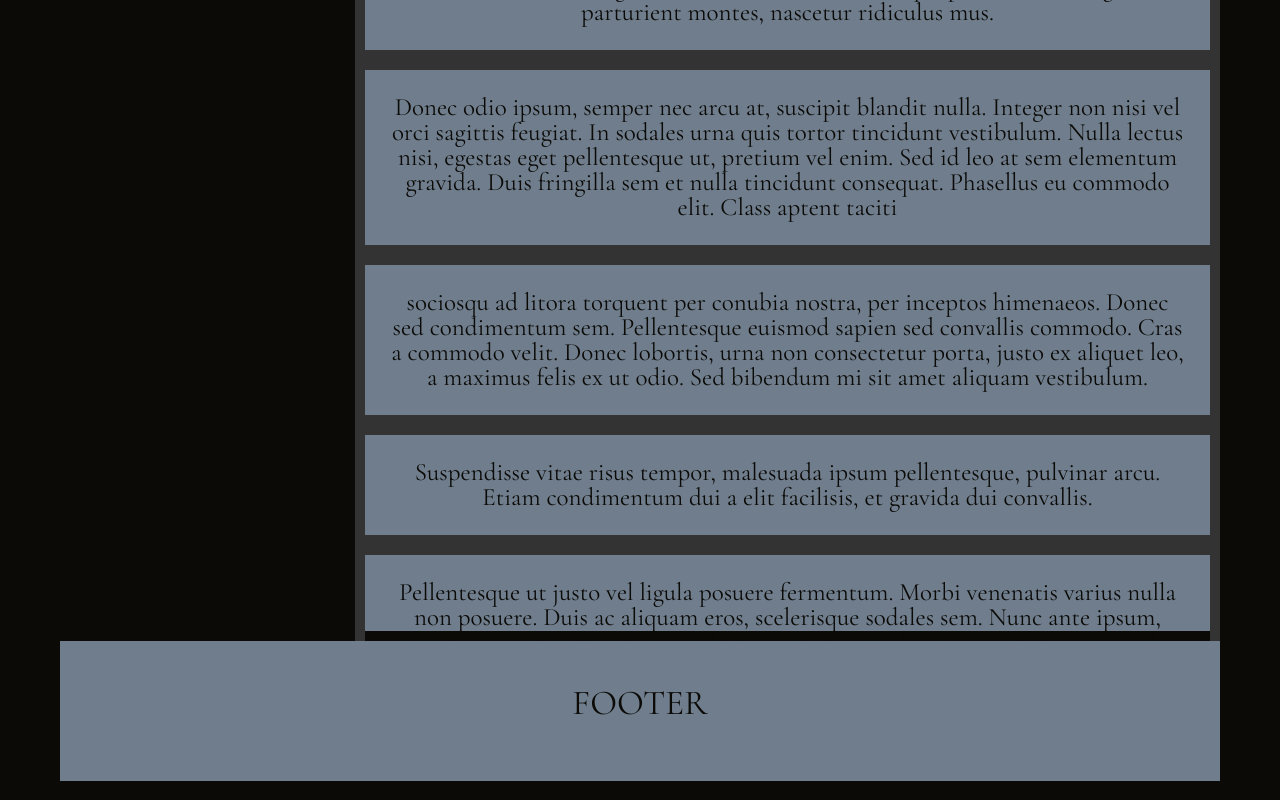
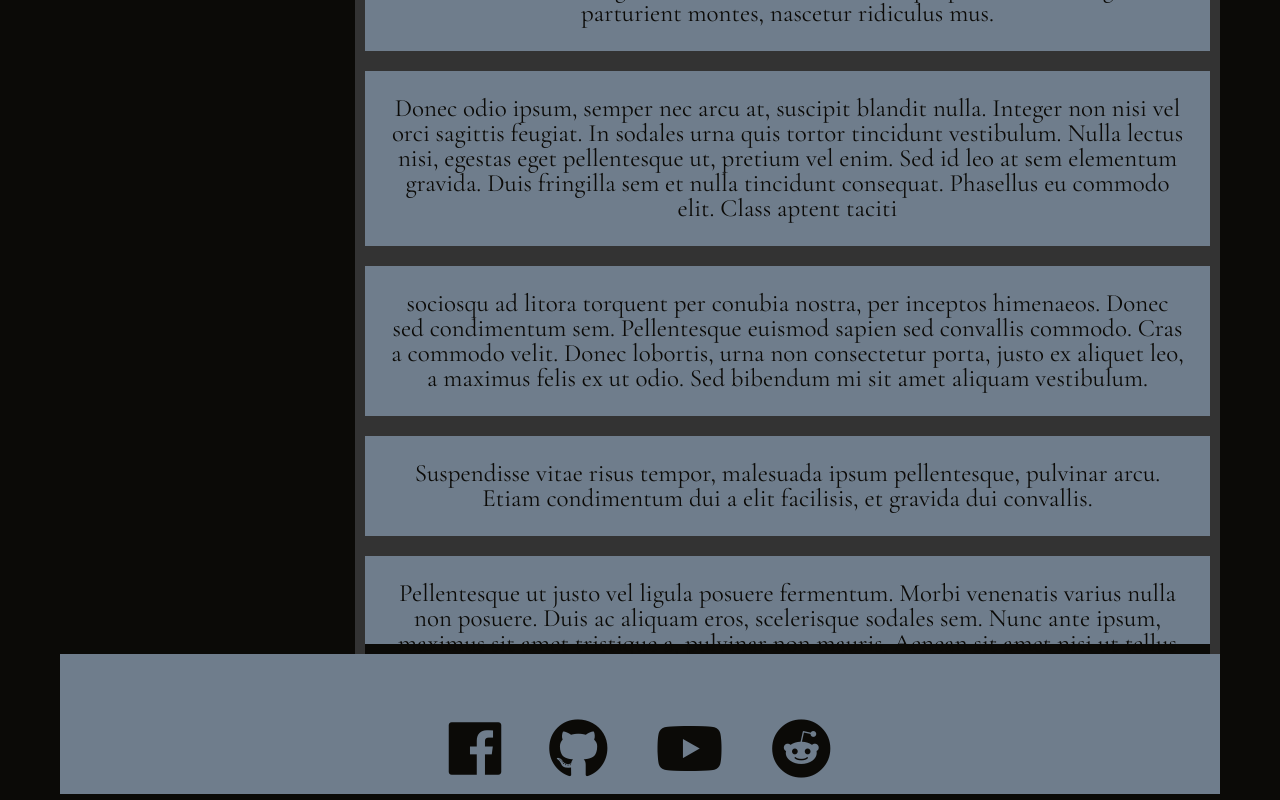
Before and after one commit to RobertNeuzil/htmlfiles, a plain HTML site: page CSSGRID/index.html in a window 1280 px wide. Shown: the part 1060-1860 px from the top of the page. Drawn offline with nearby package versions, Linux system fonts and the light colour scheme.

Commit message:
added social media buttons

```diff
--- a/CSSGRID/index.html
+++ b/CSSGRID/index.html
@@ -3,6 +3,7 @@
 <head>
 	<meta charset="utf-8">
 	<link href="https://fonts.googleapis.com/css?family=Cormorant+Garamond:300,300i,400,400i,500,500i,600,600i,700,700i" rel="stylesheet">
+	<link rel="stylesheet" href="https://use.fontawesome.com/releases/v5.3.1/css/all.css" integrity="sha384-mzrmE5qonljUremFsqc01SB46JvROS7bZs3IO2EmfFsd15uHvIt+Y8vEf7N7fWAU" crossorigin="anonymous">
 	<meta name="viewport" content="width=device-width, initial-scale=1.0">
 	<link rel="stylesheet" type="text/css" href="style.css">
 	<title>CSS GRID</title>
@@ -41,7 +42,15 @@
 		<li><a href="https://www.netflix.com"> NETFLIX </a> </li>
 		</ul>
 	</div>
-	<div class= "footer">FOOTER</div>
+	<div class= "footer">
+	<i class="fab fa-facebook"></i>
+	<i class="fab fa-github"></i>
+	<i class="fab fa-youtube"></i>
+	<i class="fab fa-reddit"></i>
+
+
+
+	</div>
 
 </div>
 
--- a/CSSGRID/style.css
+++ b/CSSGRID/style.css
@@ -200,3 +200,9 @@ body{
 	font-size: 35px;
 	max-height: 50px;
 }
+
+.fab{
+	font-size: 60px;
+    padding: 20px;
+    text-align: center;
+    text-decoration: none;
```
